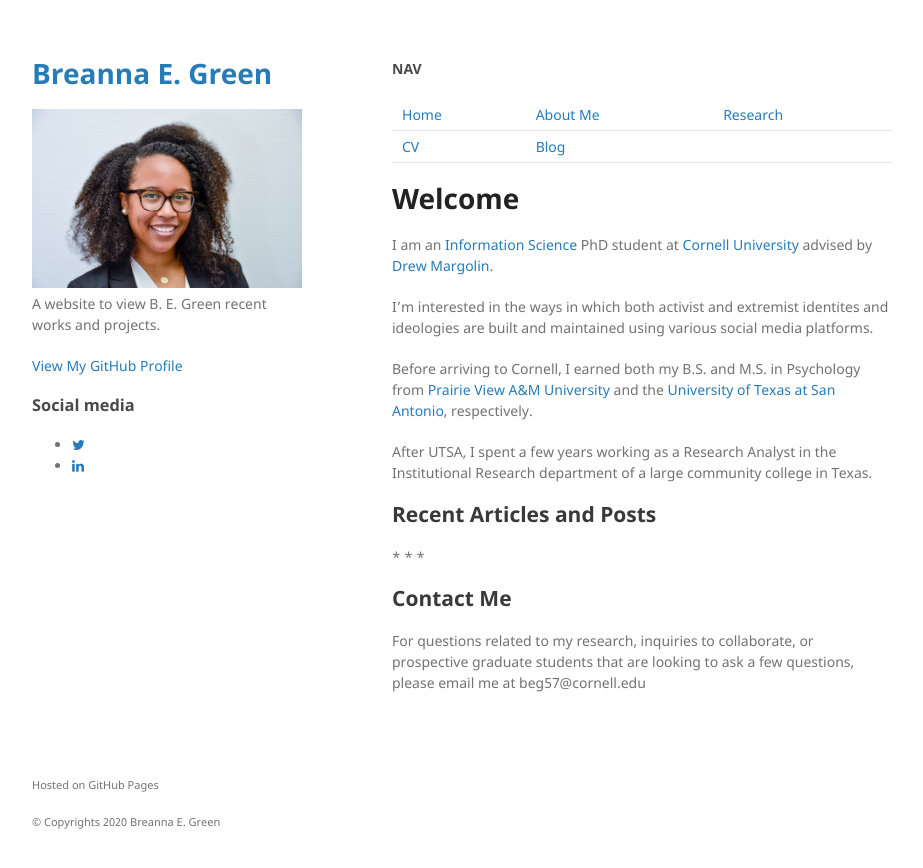
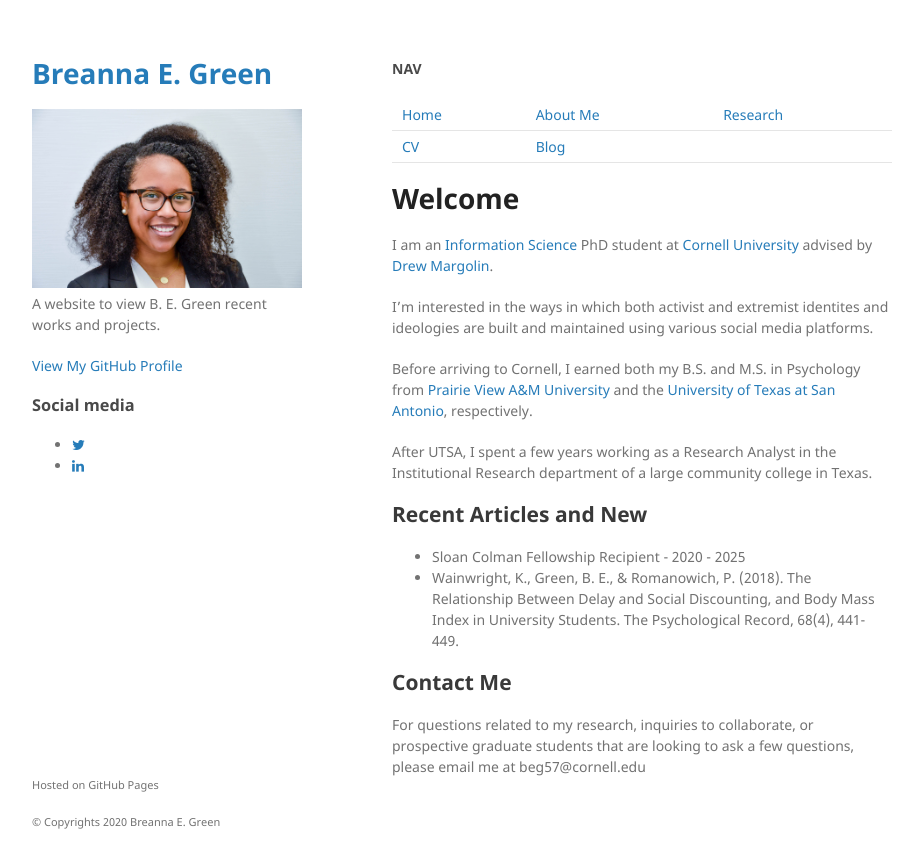
Before and after one commit to bregreen/bregreen.github.io, a Jekyll site: the page built from index.md, in a window 1280 px wide. Shown: the top 868 px of the page, without its empty margins (178-1101 px from the left). Built offline with Jekyll 4.4.1, drawn with Linux system fonts in a browser that asks for light colours.

Commit message:
Update index.md

```diff
--- a/index.md
+++ b/index.md
@@ -23,11 +23,10 @@ After UTSA, I spent a few years working as a Research Analyst in the Institution
 
 
 
-## Recent Articles and Posts
+## Recent Articles and New
 
-*
-*
-*
+* Sloan Colman Fellowship Recipient - 2020 - 2025
+* Wainwright, K., Green, B. E., & Romanowich, P. (2018). The Relationship Between Delay and Social Discounting, and Body Mass Index in    University Students. The Psychological Record, 68(4), 441-449.
 
 
 ## Contact Me
```
